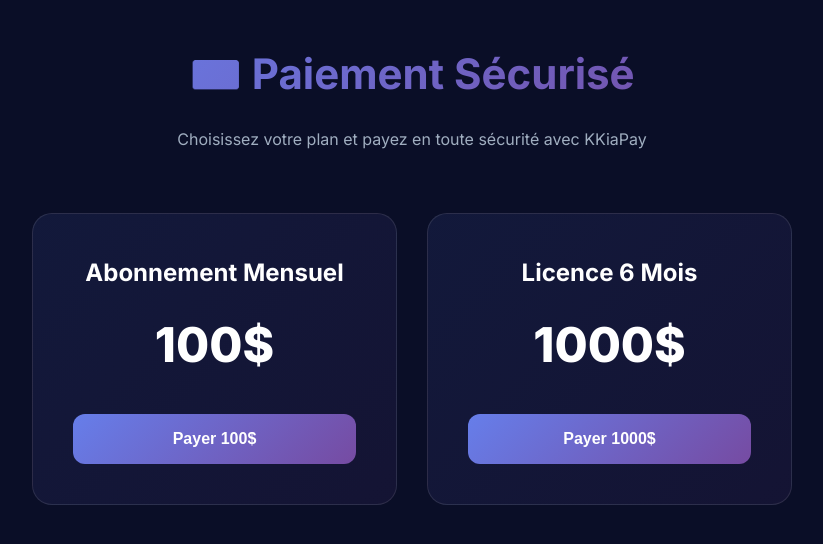
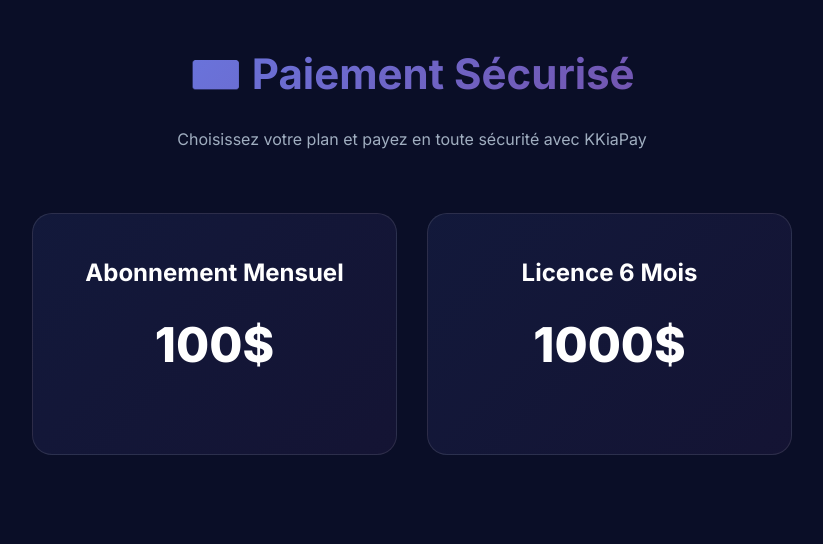
Before and after one commit to russelssteve/-emzl-website, a plain HTML site: page payment.html in a window 1280 px wide. Shown: the whole page, without its empty margins (228-1051 px from the left). Drawn offline with Linux system fonts and the light colour scheme; a script that the page names is missing.

Commit message:
Use KKiaPay widget component

```diff
--- a/payment.html
+++ b/payment.html
@@ -5,7 +5,6 @@
     <meta name="viewport" content="width=device-width, initial-scale=1.0">
     <title>Paiement - Balt Bot IA</title>
     <link href="https://fonts.googleapis.com/css2?family=Inter:wght@400;500;600;700;800&display=swap" rel="stylesheet">
-    <script src="https://cdn.kkiapay.me/k.js"></script>
     <style>
         * { margin: 0; padding: 0; box-sizing: border-box; }
         body { font-family: 'Inter', sans-serif; background: #0a0e27; color: #fff; line-height: 1.6; }
@@ -17,6 +16,7 @@
         .plan-price { font-size: 48px; font-weight: 800; margin-bottom: 30px; }
         .btn { padding: 16px 40px; border-radius: 12px; font-weight: 600; font-size: 16px; border: none; cursor: pointer; background: linear-gradient(135deg, #667eea 0%, #764ba2 100%); color: #fff; width: 100%; transition: all 0.3s; }
         .btn:hover { transform: translateY(-2px); box-shadow: 0 15px 40px rgba(102, 126, 234, 0.6); }
+        .kkiapay-button { padding: 16px 40px; border-radius: 12px; font-weight: 600; font-size: 16px; border: none; cursor: pointer; background: linear-gradient(135deg, #667eea 0%, #764ba2 100%); color: #fff; width: 100%; transition: all 0.3s; }
     </style>
 </head>
 <body>
@@ -28,35 +28,31 @@
             <div class="pricing-card">
                 <div class="plan-name">Abonnement Mensuel</div>
                 <div class="plan-price">100$</div>
-                <button class="btn"
-                    data-amount="100"
-                    data-key="470626913ee3f8b22433ab69fc2ff95fcd71308f"
-                    data-sandbox="false"
-                    data-callback="https://baltbotia.netlify.app/payment-success.html">Payer 100$</button>
+                <kkiapay-widget
+                    amount="100"
+                    key="470626913ee3f8b22433ab69fc2ff95fcd71308f"
+                    sandbox="false"
+                    callback="https://baltbotia.netlify.app/payment-success.html"
+                    data="monthly"
+                    theme="#667eea">
+                </kkiapay-widget>
             </div>
 
             <div class="pricing-card">
                 <div class="plan-name">Licence 6 Mois</div>
                 <div class="plan-price">1000$</div>
-                <button class="btn"
-                    data-amount="1000"
-                    data-key="470626913ee3f8b22433ab69fc2ff95fcd71308f"
-                    data-sandbox="false"
-                    data-callback="https://baltbotia.netlify.app/payment-success.html">Payer 1000$</button>
+                <kkiapay-widget
+                    amount="1000"
+                    key="470626913ee3f8b22433ab69fc2ff95fcd71308f"
+                    sandbox="false"
+                    callback="https://baltbotia.netlify.app/payment-success.html"
+                    data="lifetime"
+                    theme="#667eea">
+                </kkiapay-widget>
             </div>
         </div>
     </div>
 
-    <script>
-        kkiapay.onSuccess = function(response) {
-            console.log("Paiement réussi:", response);
-            window.location.href = "/payment-success.html?transaction=" + response.transactionId;
-        };
-
-        kkiapay.onFailed = function(response) {
-            console.log("Paiement échoué:", response);
-            alert("Le paiement a échoué. Veuillez réessayer.");
-        };
-    </script>
+    <script src="https://cdn.kkiapay.me/k.js"></script>
 </body>
 </html>
```
